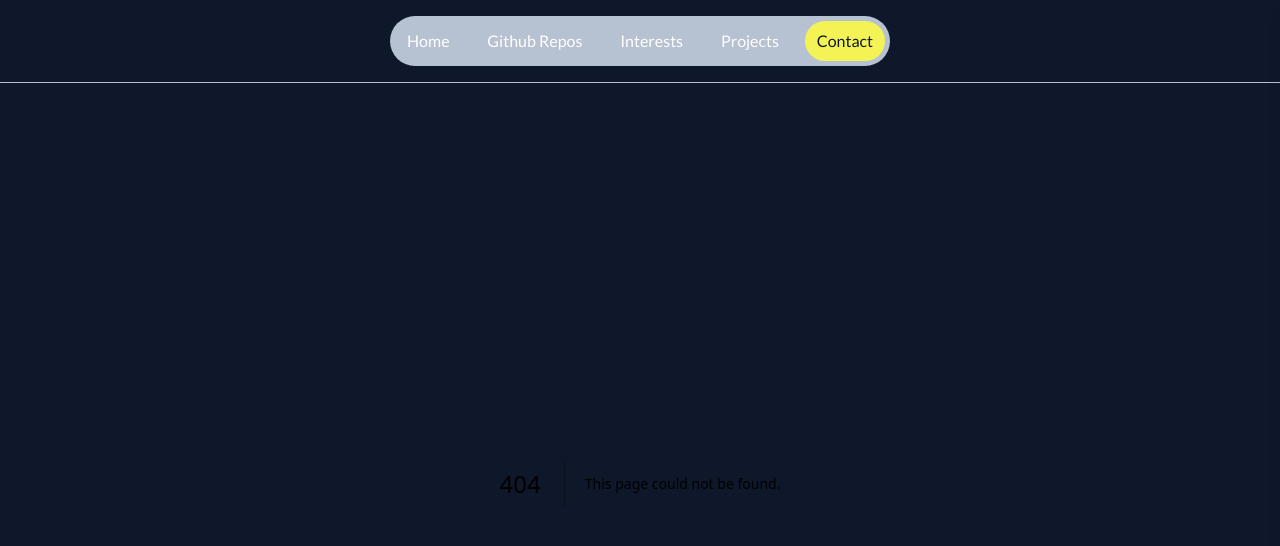
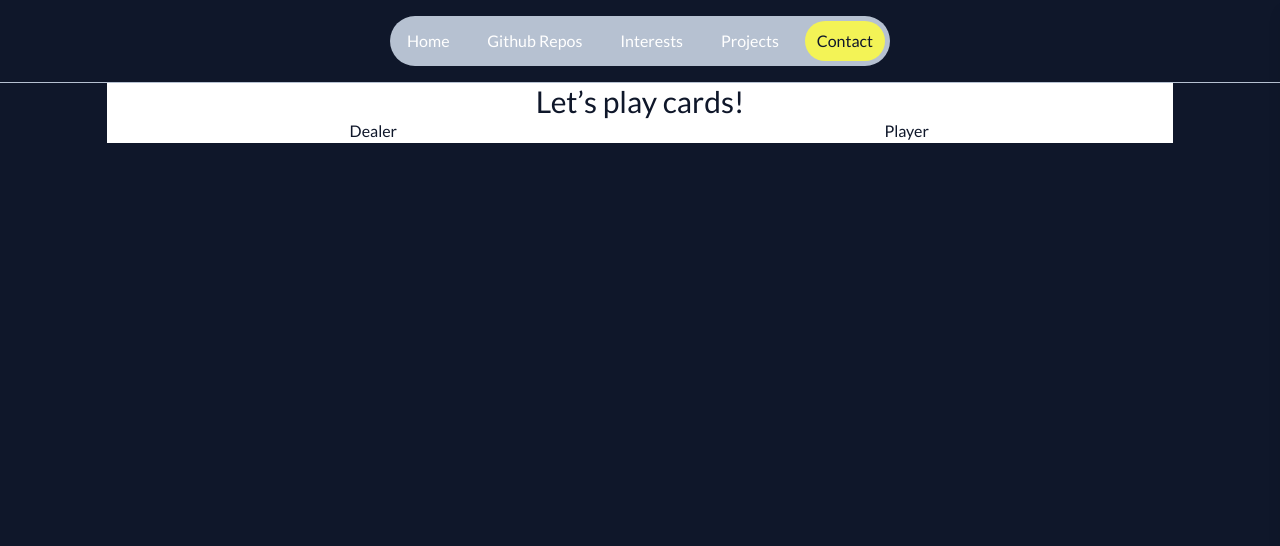
Before and after one commit to rhorsley33/next-playground, a Next.js app: page /projects/twenty-one in a window 1280 px wide. Before the commit this address had no page. Shown: the top 546 px of the page. Built offline with nearby package versions, Linux system fonts and the light colour scheme; no server answers.

Commit message:
add blackjack endpoint and page

```diff
--- /dev/null
+++ b/app/api/twentyone/route.tsx
@@ -0,0 +1,13 @@
+import { NextResponse } from 'next/server';
+
+export async function GET(request: Request): Promise<Response> {
+  const twentyOneBase = process.env.NEXT_PUBLIC_DECK_OF_CARDS_API;
+  const response = await fetch(`${twentyOneBase}/new/shuffle/?deck_count=1`);
+
+  if (!response.ok) {
+    return NextResponse.json({ error: 'Failed to fetch data' });
+  }
+
+  const data = await response.json();
+  return NextResponse.json(data);
+}
--- /dev/null
+++ b/app/projects/twenty-one/page.tsx
@@ -0,0 +1,36 @@
+'use client';
+import React, { useState, useEffect } from 'react';
+
+const TwentyOne = () => {
+  const getDeck = async () => {
+    const deck = await fetch(`${process.env.NEXT_PUBLIC_URL}/api/twentyone`);
+    const deckData = await deck.json();
+    return deckData;
+  };
+
+  useEffect(() => {
+    const fetchDeck = async () => {
+      const deckData = await getDeck();
+      console.log(deckData);
+    };
+    fetchDeck();
+  }, []);
+
+  return (
+    <div className='w-full flex flex-row flex-wrap bg-white border-slate-900 text-slate-900'>
+      <h1 className='text-3xl w-full text-center'>Let’s play cards!</h1>
+      <div id='dealer-cards' className='w-1/2'>
+        <h2 className='text-center'>Dealer</h2>
+        <div id='dealer-hand'></div>
+        <div id='dealer-score'></div>
+      </div>
+      <div id='player-cards' className='w-1/2'>
+        <h2 className='text-center'>Player</h2>
+        <div id='player-hand'></div>
+        <div id='player-score'></div>
+      </div>
+    </div>
+  );
+};
+
+export default TwentyOne;
```
